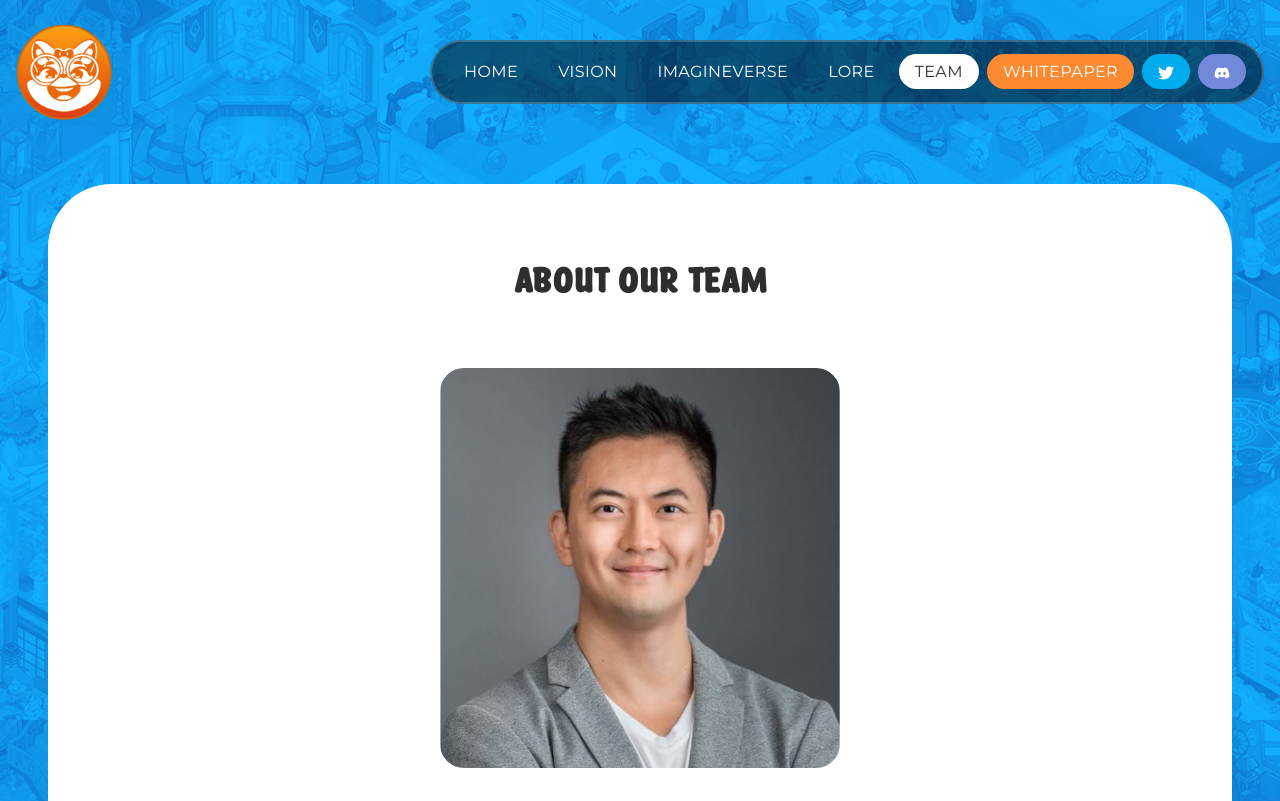
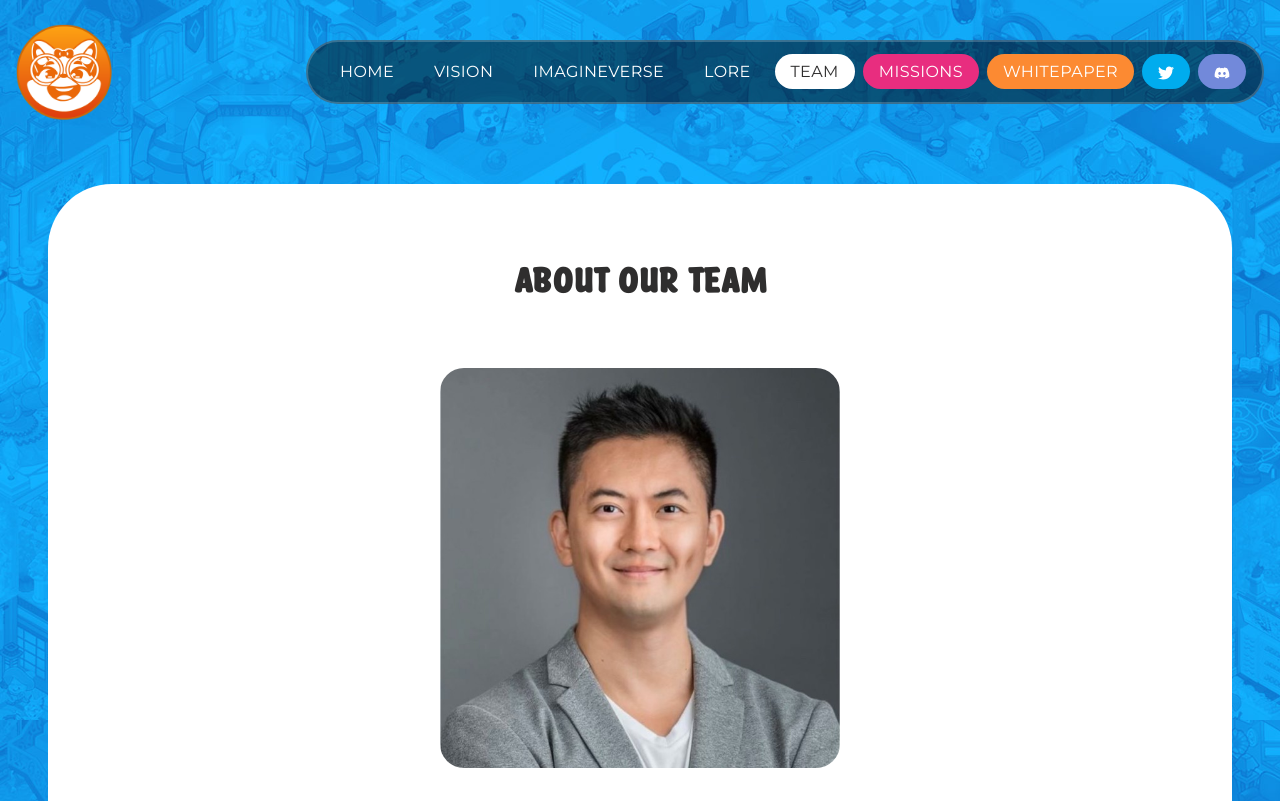
Before and after one commit to jhigger/qtopia, a Next.js app: page /team in a window 1280 px wide. Shown: the top 801 px of the page. Built offline with nearby package versions, Linux system fonts and the light colour scheme.

Commit message:
add mission link

```diff
--- a/src/components/Navbar.tsx
+++ b/src/components/Navbar.tsx
@@ -17,6 +17,10 @@ const Navbar = () => {
 		{ name: "Team", link: "/team" },
 	];
 	const externalLinks = [
+		{
+			link: "https://missions.qtopia.io/",
+			name: "Missions",
+		},
 		{
 			link: "https://whitepaper.qtopia.io",
 			name: "Whitepaper",
@@ -77,6 +81,16 @@ const Navbar = () => {
 										</li>
 									);
 								})}
+								<li>
+									<Link
+										href="https://missions.qtopia.io/"
+										className={`rounded-full bg-[#e82d7f] px-4 py-2 text-sm tracking-wide transition-all hover:bg-[#14a8e8] hover:text-white xl:text-base`}
+										target="_blank"
+										rel="noopener noreferrer"
+									>
+										Missions
+									</Link>
+								</li>
 								<li>
 									<Link
 										href="https://whitepaper.qtopia.io/"
```
